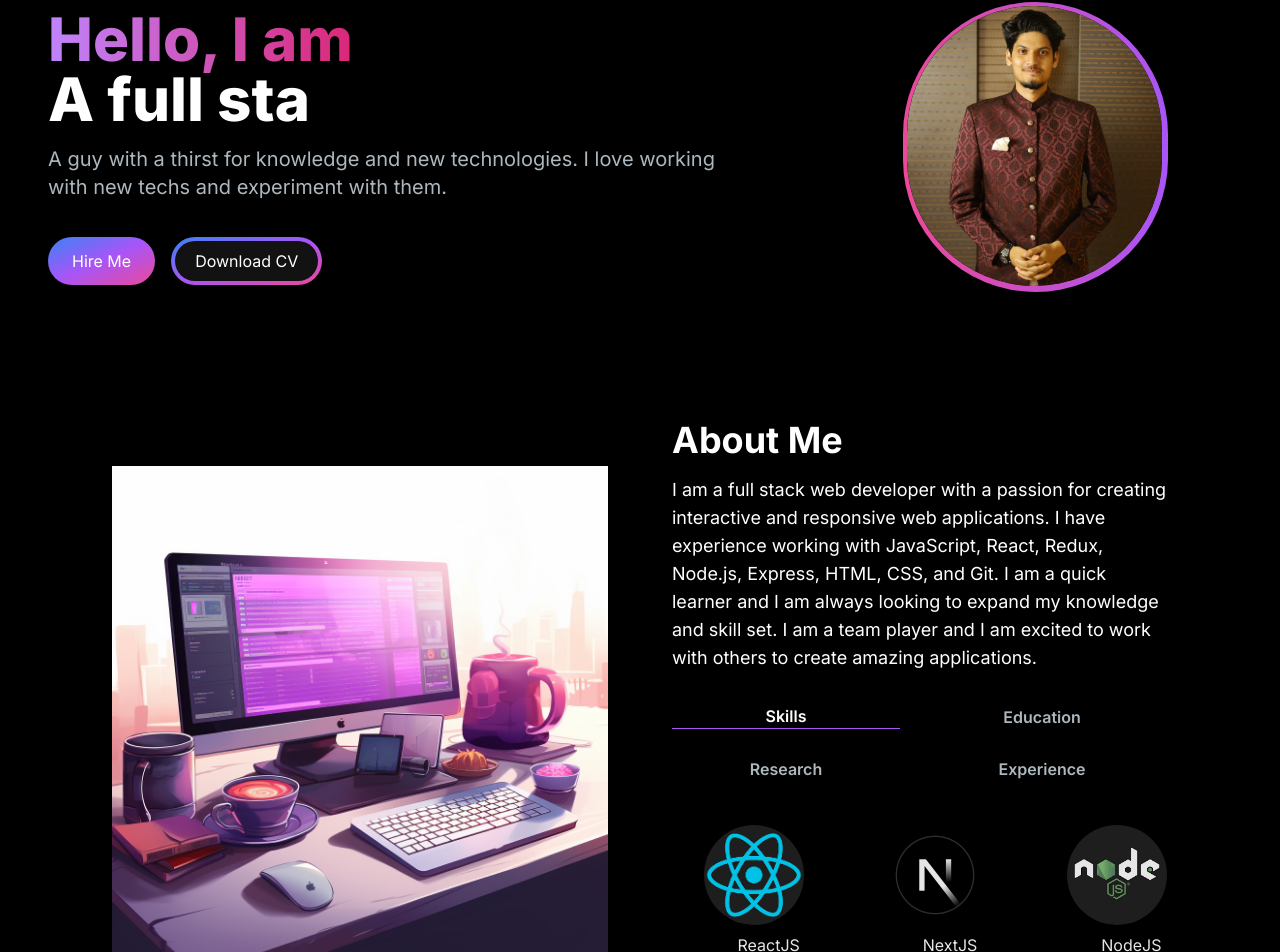
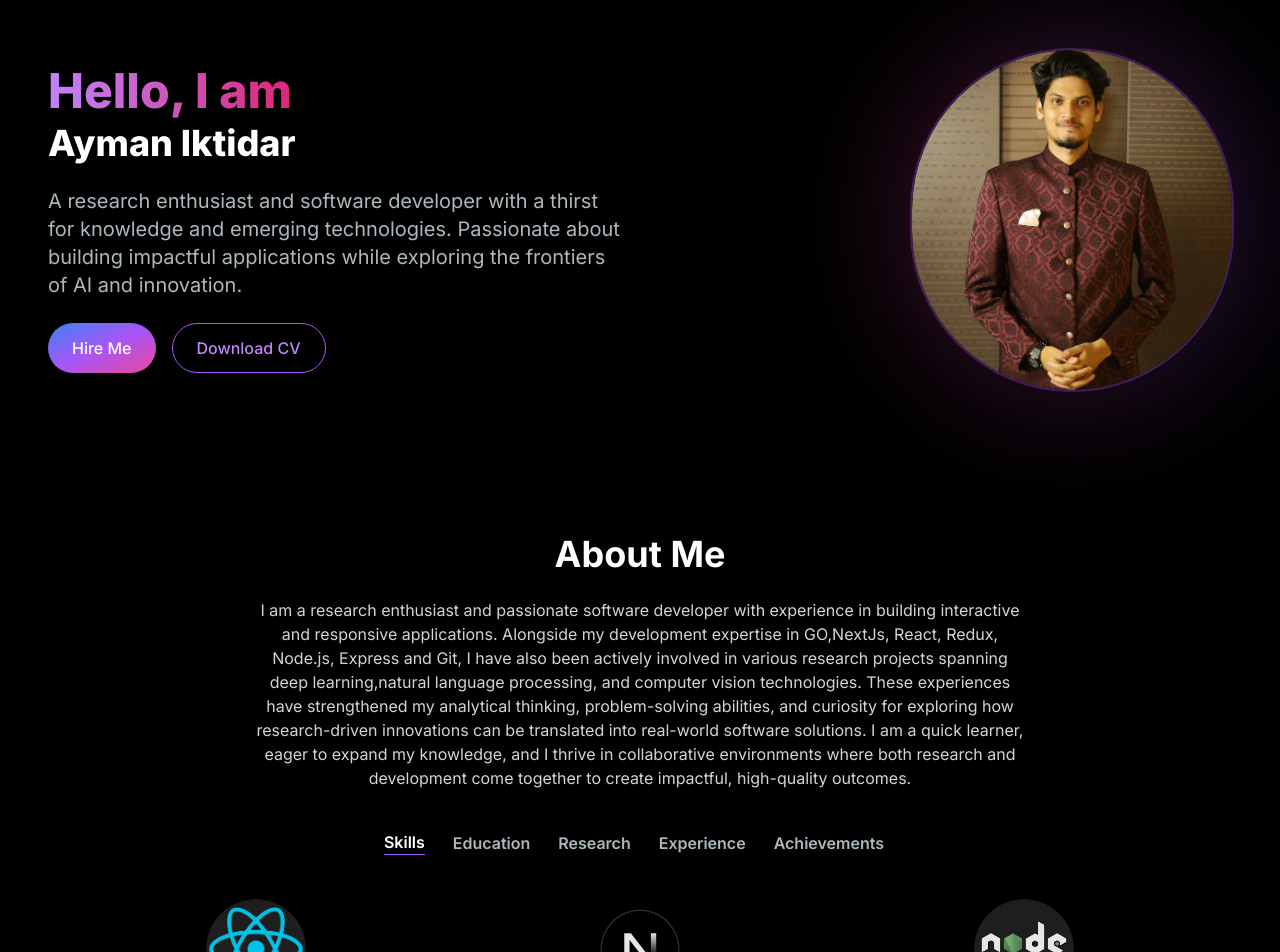
Before and after one commit to NightWalker55/Portfolio, a Next.js app: page / in a window 1280 px wide. Shown: the part 94-1046 px from the top of the page. Built offline with nearby package versions, Linux system fonts and the light colour scheme.

Commit message:
Updated the portfolio

```diff
--- a/app/components/AboutSection.jsx
+++ b/app/components/AboutSection.jsx
@@ -9,12 +9,12 @@ const techSkills = [
   { id: 2, name: "NextJS", img: "/images/next.jpg" },
   { id: 3, name: "NodeJS", img: "/images/node.png" },
   { id: 4, name: "NestJS", img: "/images/nest.png" },
-  { id: 5, name: "MongoDB", img: "/images/mongo.jpg" },
+  { id: 5, name: "GO", img: "/images/go.jpg" },
   { id: 6, name: "Pytorch", img: "/images/torch.png" },
 ];
 
 const cardVariants = {
-  initial: { y: 50, opacity: 0 },
+  initial: { y: 40, opacity: 0 },
   animate: { y: 0, opacity: 1 },
 };
 
@@ -23,16 +23,16 @@ const TAB_DATA = [
     title: "Skills",
     id: "skills",
     content: (isSkillsInView) => (
-      <ul className="w-full grid justify-center grid-cols-2 md:grid-cols-3 gap-8 md:gap-12">
+      <ul className="grid grid-cols-2 md:grid-cols-3 gap-8 justify-center">
         {techSkills.map((skills, index) => (
           <motion.li
             key={index}
             variants={cardVariants}
             initial="initial"
             animate={isSkillsInView ? "animate" : "initial"}
-            transition={{ duration: 0.3, delay: index * 0.4 }}
+            transition={{ duration: 0.4, delay: index * 0.2 }}
           >
-            <TechSkills key={skills.id} name={skills.name} img={skills.img} />
+            <TechSkills name={skills.name} img={skills.img} />
           </motion.li>
         ))}
       </ul>
@@ -42,124 +42,187 @@ const TAB_DATA = [
     title: "Education",
     id: "education",
     content: (
-      <div className="w-full relative max-w-3xl mx-auto mt-16">
+      <div className="max-w-5xl mx-auto mt-12 space-y-8">
+        {[
+          {
+            title: "Chittagong University of Engineering and Technology",
+            subtitle: "B.Sc. in CSE",
+            gpa: "CGPA: 3.52 / 4.0",
+            color: "border-blue-500",
 
-  <div className="absolute left-1/2 transform -translate-x-1/2 h-full w-0.5 bg-gradient-to-b from-gray-300 to-gray-500"></div>
+          },
+          {
+            title: "Chittagong College",
+            subtitle: "Higher Secondary in Science",
+            gpa: "GPA: 5.0 / 5.0",
+            color: "border-green-500",
 
-
-  <div className="mb-16 flex items-center justify-center cursor-pointer">
-    <div className="relative w-10/12 bg-white p-4 rounded-lg shadow-lg transition-transform transform hover:scale-105">
-      <div className="absolute -top-4 left-1/2 transform -translate-x-1/2 bg-blue-500 text-white font-bold rounded-full w-12 h-12 flex items-center justify-center">
-        <span className="text-xl">1</span>
+          },
+        ].map((edu, idx) => (
+          <motion.div
+            key={idx}
+            className="relative flex items-center bg-[#1E1E1E] p-6 rounded-2xl shadow-2xl hover:shadow-3xl border-l-8 transition-transform transform hover:-translate-y-2 cursor-pointer"
+            initial={{ opacity: 0, x: -60 }}
+            whileInView={{ opacity: 1, x: 0 }}
+            viewport={{ once: true }}
+            transition={{ duration: 0.6, delay: idx * 0.2 }}
+          >
+            <div className="absolute -left-8 text-3xl">{edu.icon}</div>
+            <div>
+              <h3 className="text-white font-bold text-lg">{edu.title}</h3>
+              <p className="text-gray-400">{edu.subtitle}</p>
+              <p className="text-gray-200 font-semibold">{edu.gpa}</p>
             </div>
-      <h3 className="text-xl font-bold text-blue-600 mt-6">Chittagong University of Engineering and Technology</h3>
-      <p className="text-sm text-gray-500 mb-1">Bachelor of Science in CSE</p>
-      <p className="text-lg text-gray-800 font-semibold">CGPA: 3.52 / 4.0</p>
+          </motion.div>
+        ))}
       </div>
-  </div>
-
-
-  <div className="mb-16 flex items-center justify-center cursor-pointer">
-    <div className="relative w-10/12 bg-white p-4 rounded-lg shadow-lg transition-transform transform hover:scale-105">
-      <div className="absolute -top-4 left-1/2 transform -translate-x-1/2 bg-green-500 text-white font-bold rounded-full w-12 h-12 flex items-center justify-center">
-        <span className="text-xl">2</span>
-      </div>
-      <h3 className="text-xl font-bold text-green-600 mt-6">Chittagong College</h3>
-      <p className="text-sm text-gray-500 mb-1">Higher Secondary Education in Science</p>
-      <p className="text-lg text-gray-800 font-semibold">GPA: 5.0 / 5.0</p>
-    </div>
-  </div>
-</div>
-
-
-
     ),
   },
   {
     title: "Research",
     id: "research",
     content: (
-      <div className="w-full grid grid-cols-1 md:grid-cols-2 gap-4">
-
-      <div className="bg-[#181818] p-4 rounded-lg shadow-lg hover:shadow-xl transition-shadow duration-300">
-        <h3 className="text-lg font-semibold text-white">Towards Developing an Automatic Punctuation Prediction Model for Bangla Language: A Pre-trained Mono-lingual Transformer-based Approach</h3>
-        <p className="text-sm text-gray-400">An automatic Bangla punctuation prediction model that has been developed with the help of transformer models.</p>
-        <a href="https://ieeexplore.ieee.org/abstract/document/10534556" target="_blank" rel="noopener noreferrer" className="text-blue-400 hover:text-blue-500 mt-2 inline-block">
+      <div className="grid grid-cols-1 md:grid-cols-2 gap-6 max-w-5xl mx-auto">
+        {[
+          {
+            title: "Automatic Bangla Punctuation Prediction Model",
+            description:
+              "Developed a transformer-based model for automatic Bangla punctuation prediction.",
+            link: "https://ieeexplore.ieee.org/abstract/document/10534556",
+          },
+          {
+            title: "Multimodal Bangla Cyberbullying Meme Detection",
+            description:
+              "Cyberbullying detection model combining NLP and Computer Vision.",
+            link: "https://link-to-your-research2.com",
+          },
+        ].map((res, idx) => (
+          <motion.div
+            key={idx}
+            className="bg-[#1E1E1E] p-6 rounded-xl shadow-lg hover:shadow-2xl transition duration-300 cursor-pointer"
+            whileHover={{ y: -5 }}
+          >
+            <h3 className="text-white font-semibold text-lg">{res.title}</h3>
+            <p className="text-gray-400 text-sm mt-2">{res.description}</p>
+            <a
+              href={res.link}
+              target="_blank"
+              rel="noopener noreferrer"
+              className="text-blue-400 hover:text-blue-500 mt-3 inline-block font-medium"
+            >
               Read more
             </a>
-      </div>
-
-      <div className="bg-[#181818] p-4 rounded-lg shadow-lg hover:shadow-xl transition-shadow duration-300">
-        <h3 className="text-lg font-semibold text-white">A Multimodal Approach to Bangla Cyberbullying
-        Meme Detection in Social Media</h3>
-        <p className="text-sm text-gray-400">A Cyberbullying multimodal detection model that combines the power of Computer Vision and NLP. </p>
-        <a href="https://link-to-your-research2.com" target="_blank" rel="noopener noreferrer" className="text-blue-400 hover:text-blue-500 mt-2 inline-block">
-          Read more
-        </a>
-      </div>
-
-
+          </motion.div>
+        ))}
       </div>
     ),
-
   },
   {
     title: "Experience",
     id: "experience",
     content: (
-      <div className="w-full relative max-w-3xl mx-auto mt-5">
+      <div className="max-w-5xl mx-auto mt-12 space-y-10">
+        {[
+          {
+            role: "Lecturer",
+            org: "Chittagong Independent University",
+            duration: "Jan 2025 - Ongoing",
+            color: "from-blue-500 to-blue-700",
+          },
+          {
+            role: "Adjunct Lecturer",
+            org: "International Islamic University Chittagong",
+            duration: "Sept 2024 - Ongoing",
+            color: "from-green-400 to-green-600",
+          },
+          {
+            role: "Industrial Attachment Intern",
+            org: "New Technology Systems Ltd",
+            duration: "Sept 2023 - Oct 2023",
+            color: "from-purple-400 to-purple-600",
+          },
+          {
+            role: "Competitive Programming Trainer",
+            org: "Cuet Computer Club",
+            duration: "July 2023 - Mar 2024",
+            color: "from-pink-400 to-pink-600",
+          },
+        ].map((exp, idx) => (
+          <motion.div
+            key={idx}
+            className="relative group"
+            initial={{ opacity: 0, y: 60 }}
+            whileInView={{ opacity: 1, y: 0 }}
+            viewport={{ once: true }}
+            transition={{ duration: 0.6, delay: idx * 0.2 }}
+          >
+
+            <div
+              className={`absolute -top-5 left-1/2 transform -translate-x-1/2 w-12 h-12 rounded-full bg-gradient-to-br ${exp.color} shadow-lg z-10 flex items-center justify-center text-white font-bold`}
+            >
+              {idx + 1}
+            </div>
+
+            {/* Card */}
+            <div className="relative bg-[#1E1E1E] p-6 pt-12 rounded-2xl shadow-2xl hover:shadow-3xl transition-transform transform hover:-translate-y-2">
+              <h3 className="text-white font-bold text-lg">{exp.role}</h3>
+              <p className="text-gray-400 text-sm">{exp.org}</p>
+              <p className="text-gray-200 font-semibold">{exp.duration}</p>
+            </div>
+          </motion.div>
+        ))}
+      </div>
+    ),
+  },
+  {
+    title: "Achievements",
+    id: "achievements",
+    content: (
+      <div className="max-w-5xl mx-auto mt-12 relative">
+        {/* Vertical line */}
+        <div className="absolute left-10 top-0 h-full border-l-2 border-gray-700"></div>
+
+        {[
+          {
+            title: "Judge - World Robot Olympiad (Regional Round)",
+            year: "2025",
+            description: "Served as a regional judge evaluating participants’ robots and innovative solutions.",
+            color: "from-purple-400 to-purple-600",
+          },
+          {
+            title: "Best Paper Award",
+            year: "2024",
+            description: "Receive second best paper award 6th International Conference on Electrical Engineering and Information \& Communication Technology (ICEEICT)",
+            color: "from-blue-400 to-blue-600",
+          },
+          // add more achievements here
+        ].map((ach, idx) => (
+          <motion.div
+            key={idx}
+            className="relative flex items-start mb-12"
+            initial={{ opacity: 0, x: -60 }}
+            whileInView={{ opacity: 1, x: 0 }}
+            viewport={{ once: true }}
+            transition={{ duration: 0.6, delay: idx * 0.2 }}
+          >
+            {/* Circle badge */}
+            <div className={`flex-shrink-0 w-8 h-8 rounded-full bg-gradient-to-r ${ach.color} flex items-center justify-center text-white font-bold z-10`}>
+              {idx + 1}
+            </div>
+
+            {/* Card */}
+            <div className="ml-6 bg-[#1E1E1E] p-6 rounded-2xl shadow-2xl hover:shadow-3xl transition-transform transform hover:-translate-y-2 flex-1">
+              <h3 className="text-white font-bold text-lg">{ach.title}</h3>
+              <p className="text-gray-400 text-sm">{ach.year}</p>
+              <p className="text-gray-200 mt-2">{ach.description}</p>
+            </div>
+          </motion.div>
+        ))}
+      </div>
+    ),
+  }
 
 
-
-      <div className="mb-8 flex items-start relative cursor-pointer">
-        <div className="flex-shrink-0 w-12 h-12 bg-blue-500 text-white rounded-full flex items-center justify-center shadow-lg">
-          <svg className="w-6 h-6" fill="currentColor" viewBox="0 0 24 24">
-            <path d="M21 8h-6V3H9v5H3v11h18V8zm-3 11H6V10h12v9z"></path>
-          </svg>
-        </div>
-        <div className="ml-4 w-full bg-white p-4 rounded-xl shadow-md transition-transform transform hover:shadow-lg">
-          <h3 className="text-lg font-bold text-blue-600">Adjunct Lecturer</h3>
-          <p className="text-xs text-gray-600">International Islamic University Chittagong</p>
-          <p className="text-md text-gray-800 font-semibold">Sept 2024 - Ongoing</p>
-        </div>
-      </div>
-
-
-      <div className="mb-8 flex items-start relative cursor-pointer">
-        <div className="flex-shrink-0 w-12 h-12 bg-green-500 text-white rounded-full flex items-center justify-center shadow-lg">
-          <svg className="w-6 h-6" fill="currentColor" viewBox="0 0 24 24">
-            <path d="M19 3H5c-1.11 0-2 .89-2 2v14c0 1.11.89 2 2 2h14c1.11 0 2-.89 2-2V5c0-1.11-.89-2-2-2zm0 16H5V5h14v14zM9 16h6v2H9zm0-3h6v2H9zm0-3h6v2H9zm-4-6h14v2H5z"></path>
-          </svg>
-        </div>
-        <div className="ml-4 w-full bg-white p-4 rounded-xl shadow-md transition-transform transform hover:shadow-lg">
-          <h3 className="text-lg font-bold text-green-600">Industrial Attachment Intern</h3>
-          <p className="text-xs text-gray-600">New Technology Systems Ltd</p>
-          <p className="text-md text-gray-800 font-semibold">Sept 2023 - Oct 2023</p>
-        </div>
-      </div>
-
-
-      <div className="mb-8 flex items-start relative cursor-pointer">
-        <div className="flex-shrink-0 w-12 h-12 bg-purple-500 text-white rounded-full flex items-center justify-center shadow-lg">
-          <svg className="w-6 h-6" fill="currentColor" viewBox="0 0 24 24">
-            <path d="M12 3l8 6h-3v9h-10v-9H4l8-6zm0 2.67L7.75 8h2.25v7h4V8h2.25L12 5.67z"></path>
-          </svg>
-        </div>
-        <div className="ml-4 w-full bg-white p-4 rounded-xl shadow-md transition-transform transform hover:shadow-lg">
-          <h3 className="text-lg font-bold text-purple-600">Competitive Programming Trainer</h3>
-          <p className="text-xs text-gray-600">Cuet Computer Club</p>
-          <p className="text-md text-gray-800 font-semibold">July 2023 - Mar 2024</p>
-        </div>
-      </div>
-
-
-
-    </div>
-
-
-
-    ),
-  },
 ];
 
 const AboutSection = () => {
@@ -175,59 +238,42 @@ const AboutSection = () => {
   };
 
   return (
-    <section className="text-white" id="about">
-      <div className="md:grid md:grid-cols-2 gap-8 items-center py-8 px-4 xl:gap-16 sm:py-16 xl:px-16">
-        <img src="/images/about-image.png" className="lg:mb-[130px]" width={500} height={500} />
-        <div className="mt-4 md:mt-0 text-left flex flex-col h-full">
-          <h2 className="text-4xl font-bold text-white mb-4">About Me</h2>
-          <p className="text-base lg:text-lg">
-            I am a full stack web developer with a passion for creating
-            interactive and responsive web applications. I have experience
-            working with JavaScript, React, Redux, Node.js, Express, HTML, CSS, and Git.
-            I am a quick learner and I am always
-            looking to expand my knowledge and skill set. I am a team player and
-            I am excited to work with others to create amazing applications.
+    <section className="text-white py-12" id="about">
+      <div className="max-w-7xl mx-auto px-4 sm:px-6 lg:px-8">
+        <h2 className="text-4xl font-bold mb-6 text-center">About Me</h2>
+        <p className="text-gray-300 text-center max-w-3xl mx-auto mb-10">
+        I am a research enthusiast and passionate software developer with experience in building
+           interactive and responsive applications. Alongside my development expertise in GO,NextJs,
+           React, Redux, Node.js, Express and Git, I have also been actively involved in various research
+           projects spanning deep learning,natural language processing, and computer vision technologies.
+           These experiences have strengthened my analytical thinking, problem-solving abilities, and curiosity
+           for exploring how research-driven innovations can be translated into real-world software solutions.
+           I am a quick learner, eager to expand my knowledge, and I thrive in collaborative environments where both research
+           and development come together to create impactful, high-quality outcomes.
         </p>
-          <div className="grid grid-cols-2 sm:grid-cols-2 gap-4 mt-8">
+
+        {/* Tabs */}
+        <div className="flex flex-wrap justify-center gap-4 mb-8">
+          {TAB_DATA.map((t) => (
             <TabButton
-              selectTab={() => handleTabChange("skills")}
-              active={tab === "skills"}
+              key={t.id}
+              selectTab={() => handleTabChange(t.id)}
+              active={tab === t.id}
             >
-              {" "}
-              Skills{" "}
+              {t.title}
             </TabButton>
-            <TabButton
-              selectTab={() => handleTabChange("education")}
-              active={tab === "education"}
-            >
-              {" "}
-              Education{" "}
-            </TabButton>
-            <TabButton
-              selectTab={() => handleTabChange("research")}
-              active={tab === "research"}
-            >
-              {" "}
-              Research{" "}
-            </TabButton>
-            <TabButton
-              selectTab={() => handleTabChange("experience")}
-              active={tab === "experience"}
-            >
-              {" "}
-              Experience{" "}
-            </TabButton>
+          ))}
         </div>
-          <div className="mt-8" ref={tab === "skills" ? skillsRef : null}>
+
+        {/* Tab Content */}
+        <div ref={tab === "skills" ? skillsRef : null}>
           {tab === "skills"
             ? TAB_DATA.find((t) => t.id === tab).content(isSkillsInView)
             : TAB_DATA.find((t) => t.id === tab).content}
-          </div>
         </div>
       </div>
     </section>
   );
 };
 
-
 export default AboutSection;
--- a/app/components/HeroSection.jsx
+++ b/app/components/HeroSection.jsx
@@ -1,67 +1,62 @@
 "use client"
-import React from 'react'
-import Image from 'next/image'
-import { TypeAnimation } from 'react-type-animation';
-
+import React from "react";
+import Image from "next/image";
 
 const HeroSection = () => {
   return (
-    <section className='py-16 lg:mt-4'>
-        <div className="grid grid-cols-1 sm:grid-cols-12">
-            <div className="col-span-7 place-self-center text-center sm:text-left">
-            <h1 className="text-white mb-4 sm:text-5xl lg:text-6xl text-4xl font-extrabold">
-              <span className='text-transparent bg-clip-text bg-gradient-to-r from-purple-400 to-pink-600'>
-              Hello, I am {""}
+    <section className="py-24 lg:mt-8 relative">
+      <div className="grid grid-cols-1 sm:grid-cols-12 gap-8 items-center">
+
+        {/* Left Side - Text */}
+        <div className="col-span-7 text-center sm:text-left space-y-6">
+          <h1 className="font-extrabold text-4xl sm:text-5xl lg:text-5xl leading-tight">
+            <span className="text-transparent bg-clip-text bg-gradient-to-r from-purple-400 to-pink-600">
+              Hello, I am
             </span>
             <br />
-                <TypeAnimation
-      sequence={[
-        'Ikti',
-        1000, // wait 1s before replacing "Mice" with "Hamsters"
-        'A full stack developer',
-        1000,
-        'Enthusiast of AI',
-        1000,
-      ]}
-      wrapper="span"
-      speed={10}
-      repeat={Infinity}
-    />
+            <span className="text-white text-4xl sm:text-4xl lg:text-4xl">
+              Ayman Iktidar
+            </span>
           </h1>
-            <p className='text-[#ADB7BE] text-base sm:text-lg lg:text-xl mb-6'>
-              A guy with a thirst for knowledge and new technologies. I love working
-              with new techs and experiment with them.
+
+          <p className="text-[#ADB7BE] text-base sm:text-lg lg:text-xl max-w-xl mx-auto sm:mx-0 leading-relaxed">
+            A research enthusiast and software developer with a thirst for knowledge and emerging technologies. Passionate about building impactful applications while exploring the frontiers of AI and innovation.
           </p>
-            <div>
-                <button className='px-6 py-3 w-full sm:w-fit rounded-full mr-4 bg-gradient-to-br from-blue-500 via-purple-500 to-pink-500 hover:bg-slate-200 text-white'>Hire Me</button>
+
+          <div className="flex flex-col sm:flex-row gap-4 justify-center sm:justify-start">
+            <button className="px-6 py-3 rounded-full font-medium bg-gradient-to-br from-blue-500 via-purple-500 to-pink-500 hover:opacity-90 text-white shadow-lg transition duration-300">
+              Hire Me
+            </button>
             <a href="/CV/CV.pdf" download>
-                  <button className='px-1 py-1 w-full sm:w-fit rounded-full mr-4 bg-gradient-to-br from-blue-500 via-purple-500 to-pink-500 hover:bg-slate-800 text-white mt-3'>
-                    <span className='block bg-[#121212] hover:bg-slate-800 rounded-full px-5 py-2'>
+              <button className="px-6 py-3 rounded-full font-medium border border-purple-500 hover:bg-purple-600 hover:text-white text-purple-400 transition duration-300">
                 Download CV
-                    </span>
               </button>
             </a>
           </div>
         </div>
-            <div className="col-span-5 place-self-center mt-4 lg:mt-0">
-            <div className="col-span-5 place-self-center mt-4 lg:mt-0">
-  <div className="rounded-full lg:ml-[100px] w-[265px] h-[290px] bg-gradient-to-r from-pink-500 to-purple-500 p-1">
-    <div className="rounded-full bg-[#181818] w-[255px] h-[280px] relative overflow-hidden">
+
+        {/* Right Side - Profile Image */}
+        <div className="col-span-5 flex justify-center sm:justify-end">
+          <div className="relative w-[280px] h-[300px] lg:w-[320px] lg:h-[340px]">
+            {/* Glow behind */}
+            <div className="absolute inset-0 rounded-full bg-gradient-to-r from-pink-500 to-purple-500 blur-3xl opacity-30 animate-pulse"></div>
+
+            {/* Profile image */}
+            <div className="rounded-full bg-[#181818] w-full h-full relative overflow-hidden shadow-2xl ring-2 ring-purple-500/30">
               <Image
                 src="/images/port_image.jpeg"
-        width={250}
-        height={270}
-        className="absolute w-full h-full object-cover top-0 left-0 rounded-full"
+                alt="Profile"
+                width={320}
+                height={340}
+                className="object-cover w-full h-full rounded-full"
               />
             </div>
           </div>
         </div>
 
       </div>
+    </section>
+  );
+};
 
-        </div>
-    </section>
-  )
-}
-
-export default HeroSection
+export default HeroSection;
--- a/app/components/TechSkills.jsx
+++ b/app/components/TechSkills.jsx
@@ -1,28 +1,24 @@
-import React from 'react'
-import Image from 'next/image'
+import React from "react";
+import Image from "next/image";
 
-
-const TechSkills = ({id,name,img}) => {
+const TechSkills = ({ id, name, img }) => {
   return (
-    <div className='lg:ml-8 opacity-90'>
-        <div
-      className='relative bg-black w-[100px] h-[100px] overflow-hidden rounded-full transition-transform duration-300 ease-in-out transform hover:scale-110 z-10'
-      key={id}
-    >
-      <div className='relative w-full h-full overflow-hidden'>
+    <div className="flex flex-col items-center opacity-90">
+      <div
+        className="relative w-[100px] h-[100px] overflow-hidden rounded-full bg-black transition-transform duration-300 ease-in-out transform hover:scale-110"
+        key={id}
+      >
         <Image
           src={img}
-          layout='fill'
-          objectFit='cover'
-          objectPosition='center'
-          className='rounded-lg bg-black transition-transform duration-300 ease-in-out transform hover:scale-120'
+          layout="fill"
+          objectFit="cover"
+          objectPosition="center"
+          className="rounded-full"
         />
       </div>
+      <h3 className="text-center mt-3 text-white font-medium">{name}</h3>
     </div>
-    <h3 className='md:text-center ml-7 mt-2'>{name}</h3>
-    </div>
+  );
+};
 
-  )
-}
-
-export default TechSkills
+export default TechSkills;
```
Also changed, not shown: public/images/go.jpg (added), 1 other file (tests, documents, lock files or other folders). Lines whose indentation alone changed are shown as unchanged.
